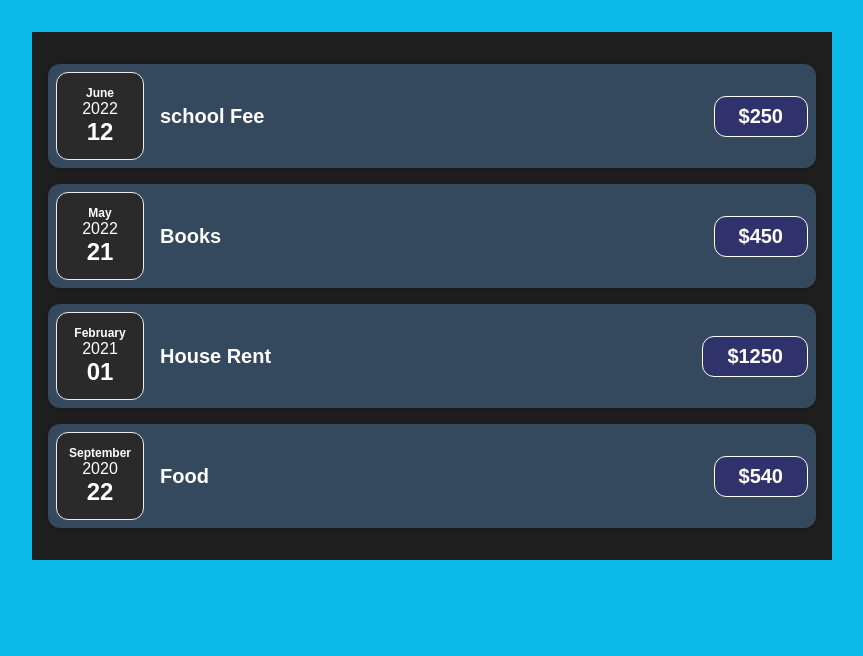
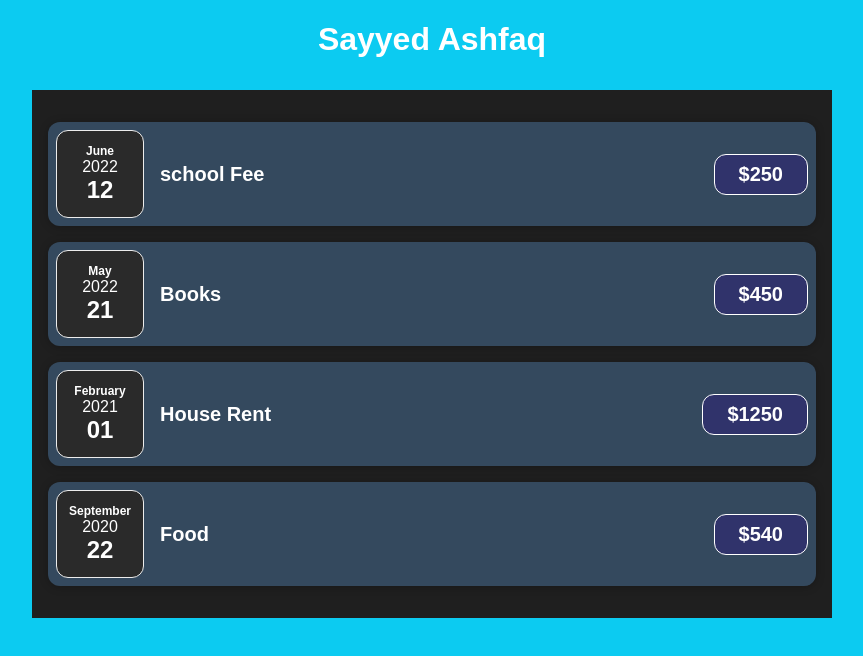
Before and after one commit to syashfaq/react-expense-item, a React (Create React App) app: page / in a window 1280 px wide. Shown: the top 656 px of the page, without its empty margins (208-1071 px from the left). Built offline with nearby package versions, Linux system fonts and the light colour scheme.

Commit message:
commited

```diff
--- a/src/App.js
+++ b/src/App.js
@@ -35,6 +35,7 @@ function App() {
   return (
     <div className="App">
       <header className="App-header">
+        <h1>Sayyed Ashfaq</h1>
         <Expenses item = {expenses} />
 
 
--- a/src/index.css
+++ b/src/index.css
@@ -10,5 +10,9 @@ html {
 
 body {
   margin: 0;
-  background-color: #0cbbe7;
+  background-color: #0ccbf1;
 }
+h1{
+  text-align: center;
+  color: white;
+}
```
